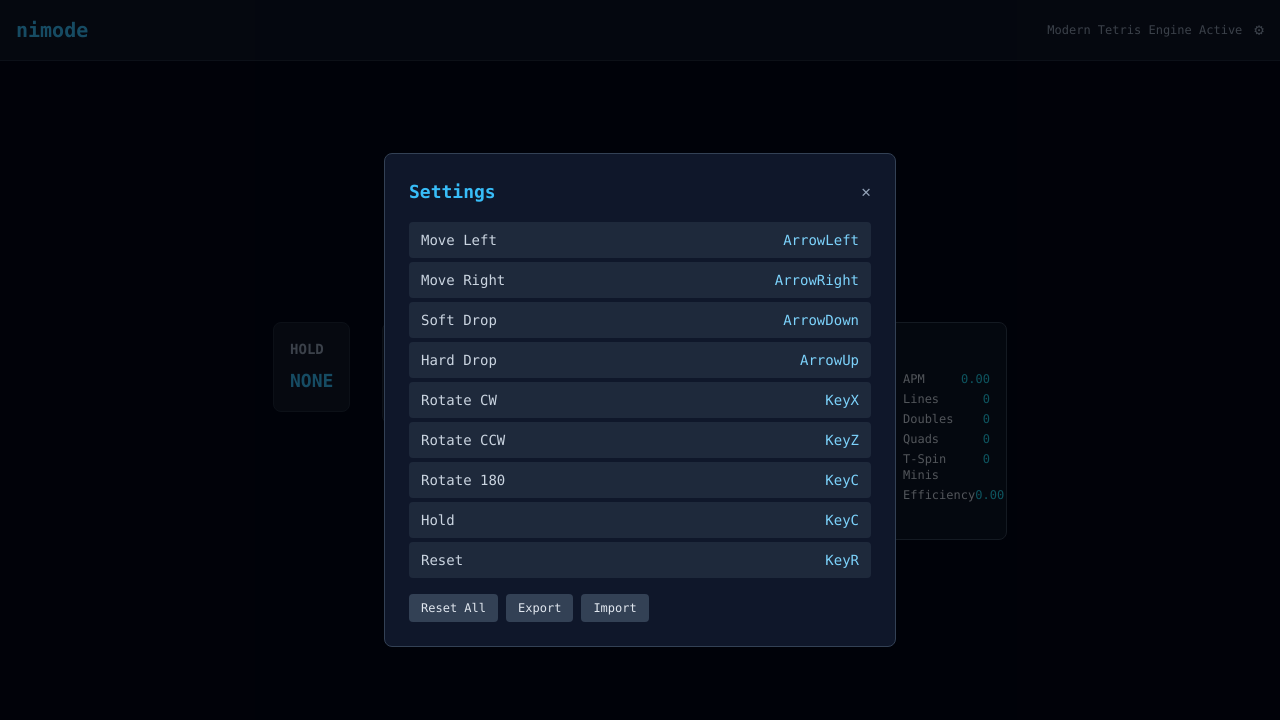
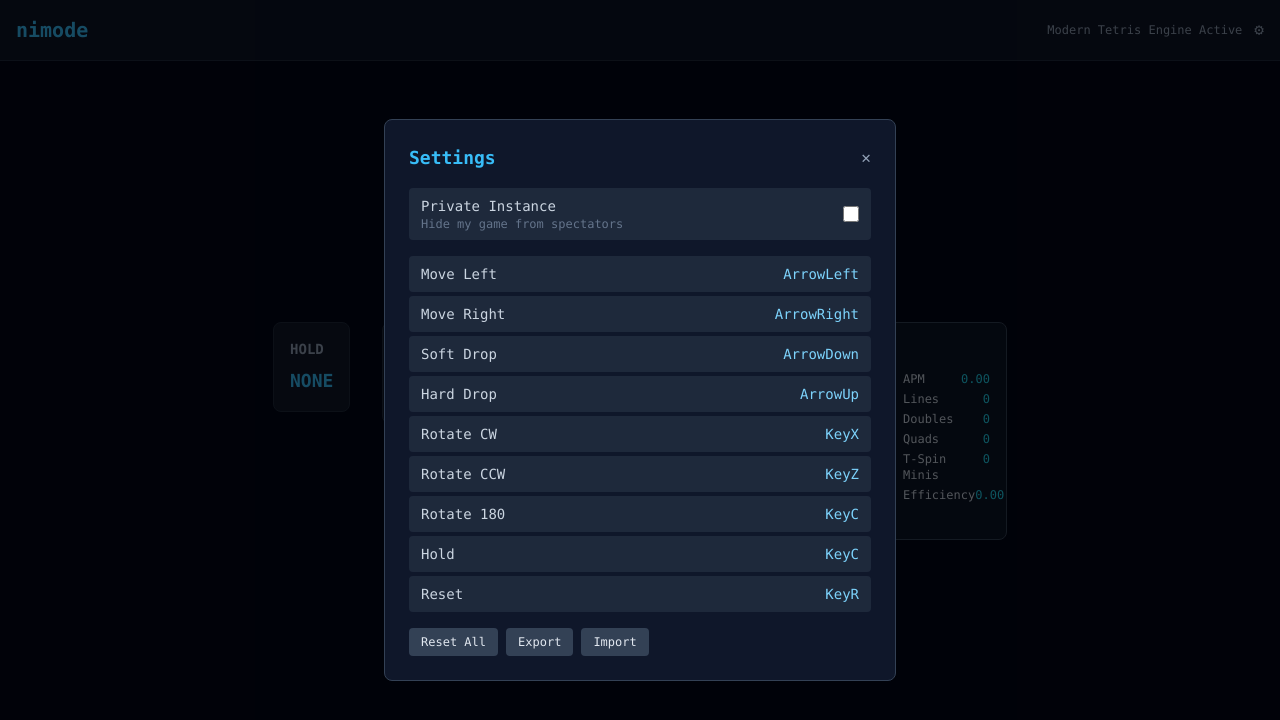
Before and after one commit to sieradni/nimode, a React (Vite) app: page / in a window 1280 px wide. Both pictures are taken after a click on the button "Settings". Shown: the top 720 px of the page. Built offline with nearby package versions, Linux system fonts and the light colour scheme.

Commit message:
feat(p2p): add private instance toggle with live broadcaster guard (T-6.6)

```diff
--- /dev/null
+++ b/src/components/PrivateInstanceToggle.tsx
@@ -0,0 +1,35 @@
+import { useState, useEffect, useCallback } from 'react';
+import type { InstanceConfigStore } from '../p2p/InstanceConfigStore';
+
+interface PrivateInstanceToggleProps {
+  configStore: InstanceConfigStore;
+}
+
+export function PrivateInstanceToggle({ configStore }: PrivateInstanceToggleProps) {
+  const [isPrivate, setIsPrivate] = useState(() => configStore.getConfig().isPrivate);
+
+  const handleConfigChange = useCallback(() => {
+    setIsPrivate(configStore.getConfig().isPrivate);
+  }, [configStore]);
+
+  useEffect(() => {
+    configStore.subscribe(handleConfigChange);
+    return () => configStore.unsubscribe(handleConfigChange);
+  }, [configStore, handleConfigChange]);
+
+  return (
+    <div className="flex items-center justify-between px-3 py-2 rounded bg-slate-800 mb-4">
+      <div>
+        <div className="text-sm text-slate-300">Private Instance</div>
+        <div className="text-xs text-slate-500">Hide my game from spectators</div>
+      </div>
+      <input
+        type="checkbox"
+        aria-label="Private Instance"
+        checked={isPrivate}
+        onChange={(e) => configStore.setPrivate(e.target.checked)}
+        className="h-4 w-4"
+      />
+    </div>
+  );
+}
--- a/src/components/SettingsModal.tsx
+++ b/src/components/SettingsModal.tsx
@@ -3,13 +3,17 @@ import { keybindingsStore } from '../engine/keybindingsStore';
 import { InputAction } from '../engine/types';
 import { exportSettingsAsJson, downloadSettingsBlob, importSettingsFromJson } from '../engine/settingsIO';
 import { ACTION_LABELS, ALL_ACTIONS } from '../engine/settingsConstants';
+import { InstanceConfigStore, instanceConfigStore } from '../p2p/InstanceConfigStore';
+import { PrivateInstanceToggle } from './PrivateInstanceToggle';
 
 interface SettingsModalProps {
   isOpen: boolean;
   onClose: () => void;
+  instanceConfigStore?: InstanceConfigStore;
 }
 
-export function SettingsModal({ isOpen, onClose }: SettingsModalProps) {
+export function SettingsModal({ isOpen, onClose, instanceConfigStore: instanceConfigStoreProp }: SettingsModalProps) {
+  const configStore = instanceConfigStoreProp ?? instanceConfigStore;
   const [listeningAction, setListeningAction] = useState<InputAction | null>(null);
   const [bindings, setBindings] = useState(keybindingsStore.getBindings());
   const [error, setError] = useState<string | null>(null);
@@ -83,6 +87,7 @@ export function SettingsModal({ isOpen, onClose }: SettingsModalProps) {
           <h2 className="text-lg font-bold text-sky-400">Settings</h2>
           <button onClick={onClose} className="text-slate-400 hover:text-slate-200" aria-label="Close">✕</button>
         </div>
+        <PrivateInstanceToggle configStore={configStore} />
         <div className="space-y-1 mb-4">
           {ALL_ACTIONS.map((action) => {
             const isListening = listeningAction === action;
--- a/src/p2p/HostBroadcaster.ts
+++ b/src/p2p/HostBroadcaster.ts
@@ -1,26 +1,26 @@
 import type { IEngineCore } from '../engine/interfaces/IEngineCore';
 import type { PeerJSManager } from './PeerJSManager';
-import type { InstanceConfig } from '../engine/types/game';
 import type { SpectatorPayload } from '../engine/types/game';
+import type { InstanceConfigStore } from './InstanceConfigStore';
 
 const BROADCAST_INTERVAL_MS = 50;
 
 export class HostBroadcaster {
   private readonly engine: IEngineCore;
   private readonly peerManager: PeerJSManager;
-  private readonly instanceConfig: InstanceConfig;
+  private readonly configStore: InstanceConfigStore;
   private readonly userId: string;
   private intervalId: ReturnType<typeof setInterval> | null = null;
 
   constructor(options: {
     engine: IEngineCore;
     peerManager: PeerJSManager;
-    instanceConfig: InstanceConfig;
+    configStore: InstanceConfigStore;
     userId: string;
   }) {
     this.engine = options.engine;
     this.peerManager = options.peerManager;
-    this.instanceConfig = options.instanceConfig;
+    this.configStore = options.configStore;
     this.userId = options.userId;
   }
 
@@ -37,7 +37,7 @@ export class HostBroadcaster {
   }
 
   private tick(): void {
-    if (this.instanceConfig.isPrivate) return;
+    if (this.configStore.getConfig().isPrivate) return;
     const state = this.engine.getState();
     const payload = this.toSpectatorPayload(state);
     this.peerManager.broadcast(payload);
```
Also changed, not shown: tasks/tasks.md (+1 -1 lines), 2 other files (tests, documents, lock files or other folders).
